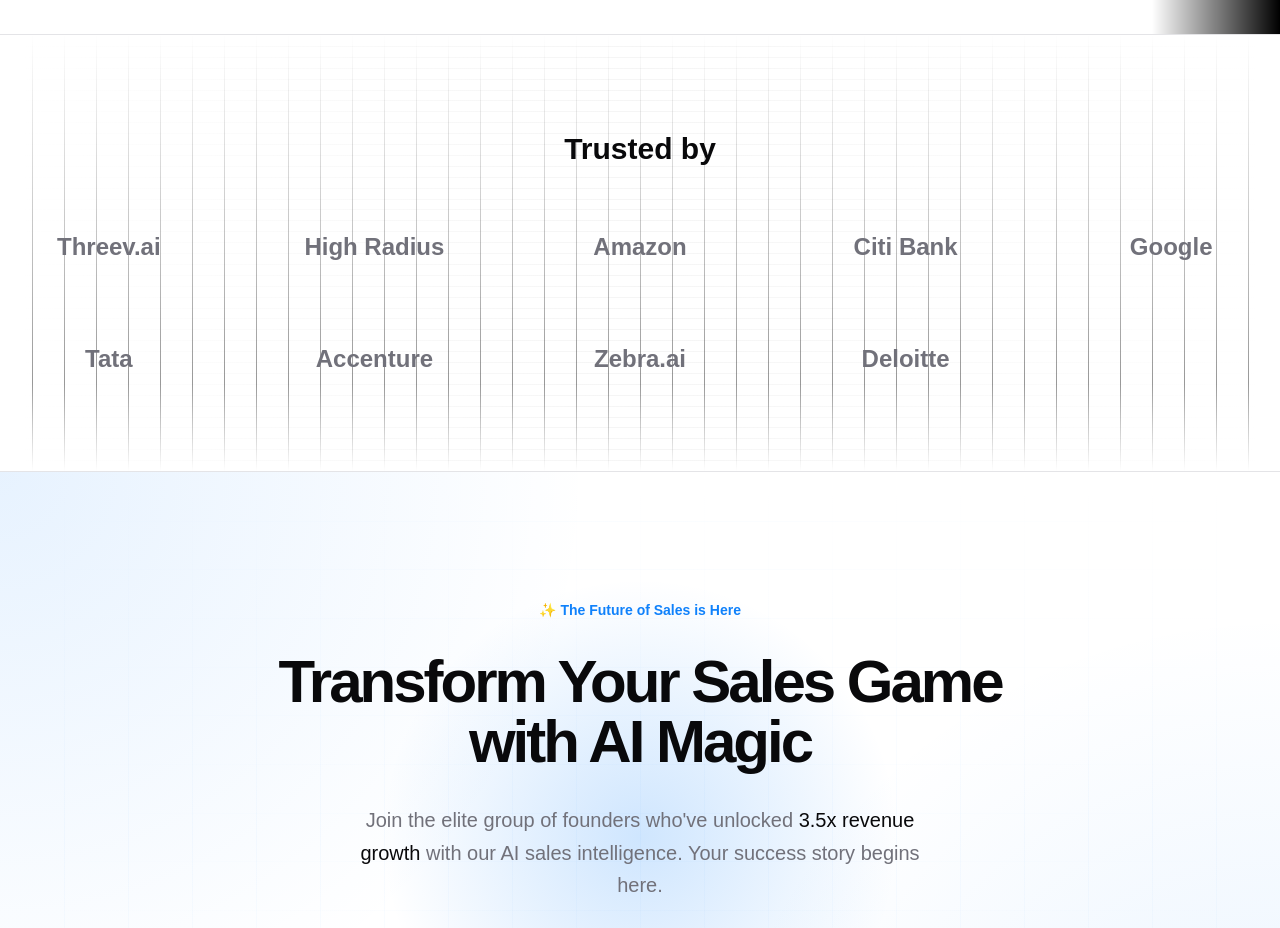
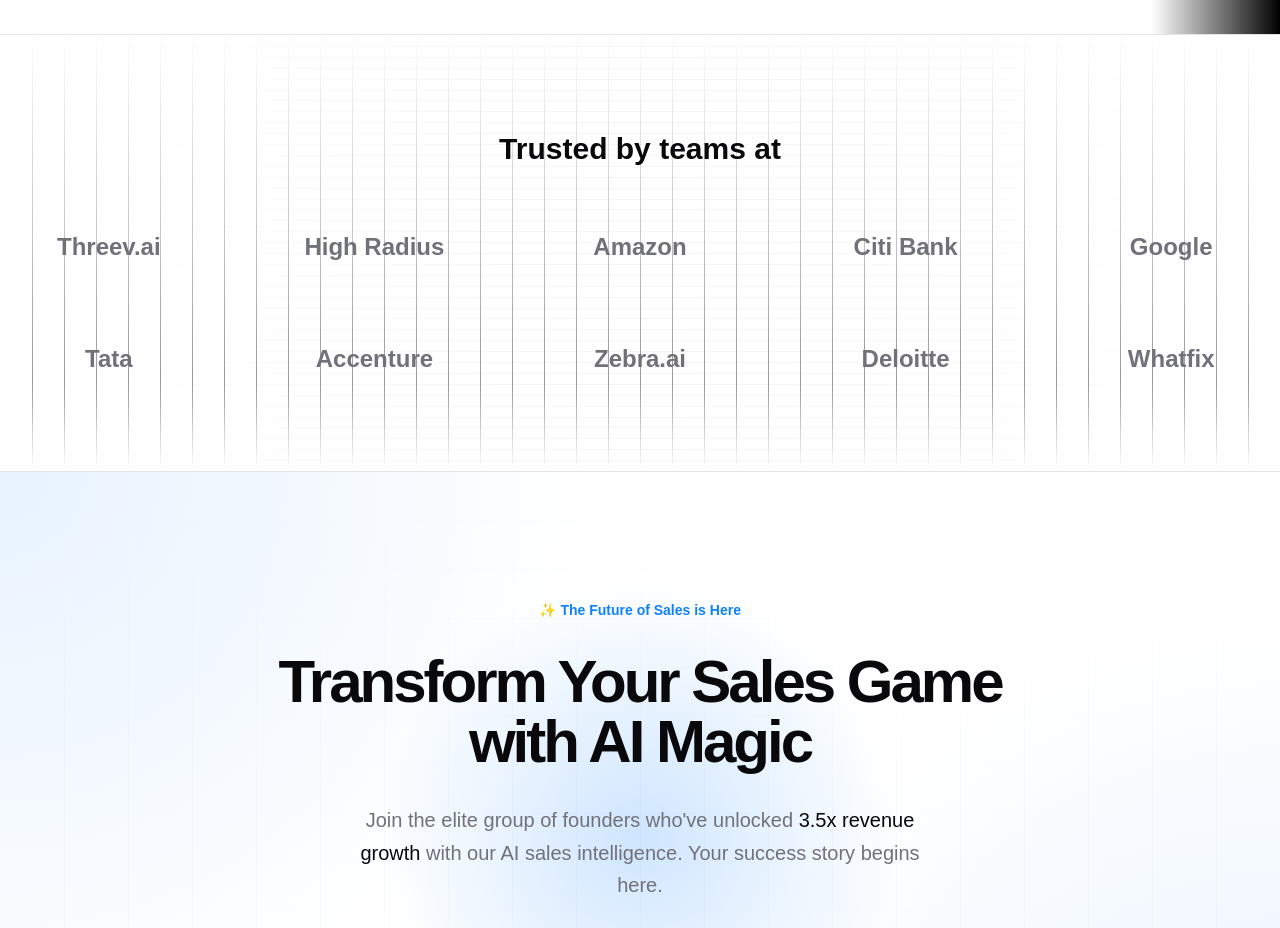
Before and after one commit to sudheer007/Landing3, a Next.js app: page / in a window 1280 px wide. Shown: the part 5540-6468 px from the top of the page. Built offline with nearby package versions, Linux system fonts and the light colour scheme.

Commit message:
about changes2

```diff
--- a/src/app/page.tsx
+++ b/src/app/page.tsx
@@ -988,12 +988,12 @@
           </div>
 
           <div className="container relative max-w-full px-4">
-            <h2 className="text-3xl font-bold text-center mb-16">Trusted by</h2>
+            <h2 className="text-3xl font-bold text-center mb-16">Trusted by teams at</h2>
             <div className="grid grid-cols-2 sm:grid-cols-3 md:grid-cols-4 lg:grid-cols-5 gap-y-12 gap-x-8 md:gap-16 lg:gap-20">
               {/* Trusted Companies */}
               {[
                 "Threev.ai", "High Radius", "Amazon", "Citi Bank", "Google",
-                "Tata", "Accenture", "Zebra.ai", "Deloitte"
+                "Tata", "Accenture", "Zebra.ai", "Deloitte", "Whatfix"
               ].map((company) => (
                 <div key={company} className="flex items-center justify-center text-center">
                   <div className="text-xl sm:text-2xl font-bold text-muted-foreground hover:text-foreground transition-colors duration-300">
```
